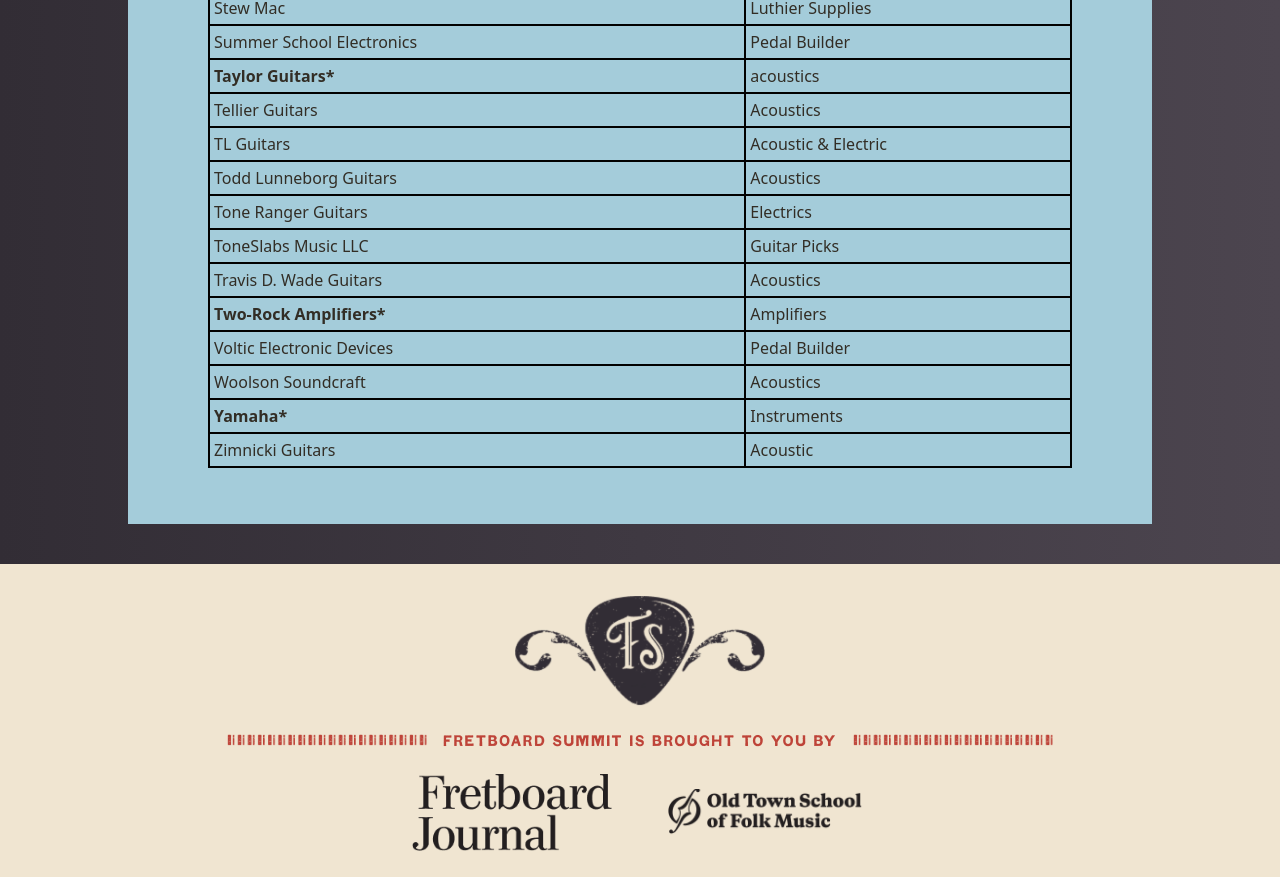
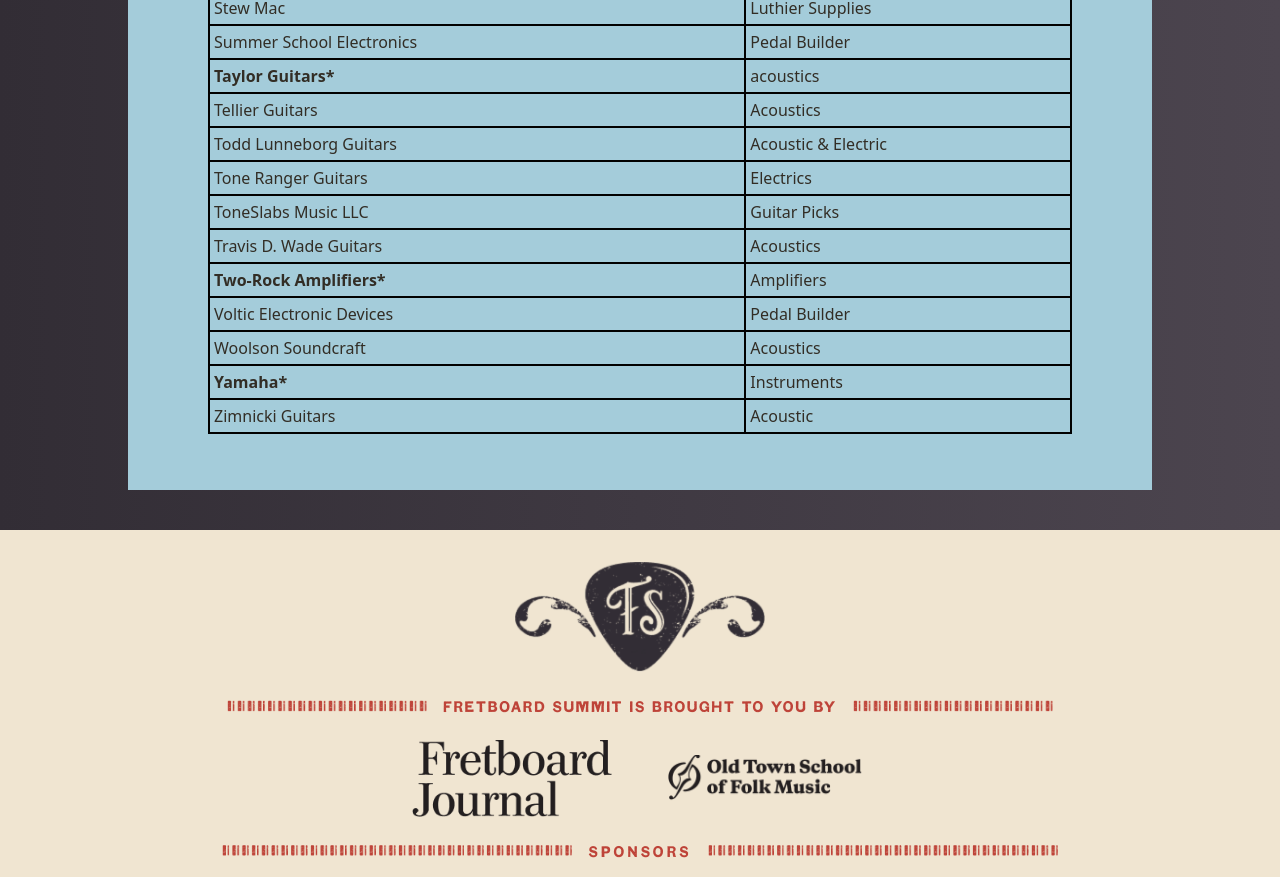
Before and after one commit to oldtownschool/fretboard-summit, a Next.js app: page /luthiers in a window 1280 px wide. Shown: the part 3390-4267 px from the top of the page. Built offline with nearby package versions, Linux system fonts and the light colour scheme.

Commit message:
removed dupe listing

```diff
--- a/app/luthiers/page.js
+++ b/app/luthiers/page.js
@@ -476,13 +476,8 @@ export default function Luthiers() {
                 {/* <td>E328</td> */}
               </tr>
               <tr>
-                <td><Link href="http://www.tlguitars.com/">TL Guitars</Link></td>
+                <td><Link href="http://www.tlguitars.com/">Todd Lunneborg Guitars</Link></td>
                 <td>Acoustic & Electric</td>
-                {/* <td>E328</td> */}
-              </tr>
-              <tr>
-                <td><Link href="http://www.tlguitars.com/">Todd Lunneborg Guitars</Link></td>
-                <td>Acoustics</td>
                 {/* <td>Harris Gallery</td> */}
               </tr>
               <tr>
```
